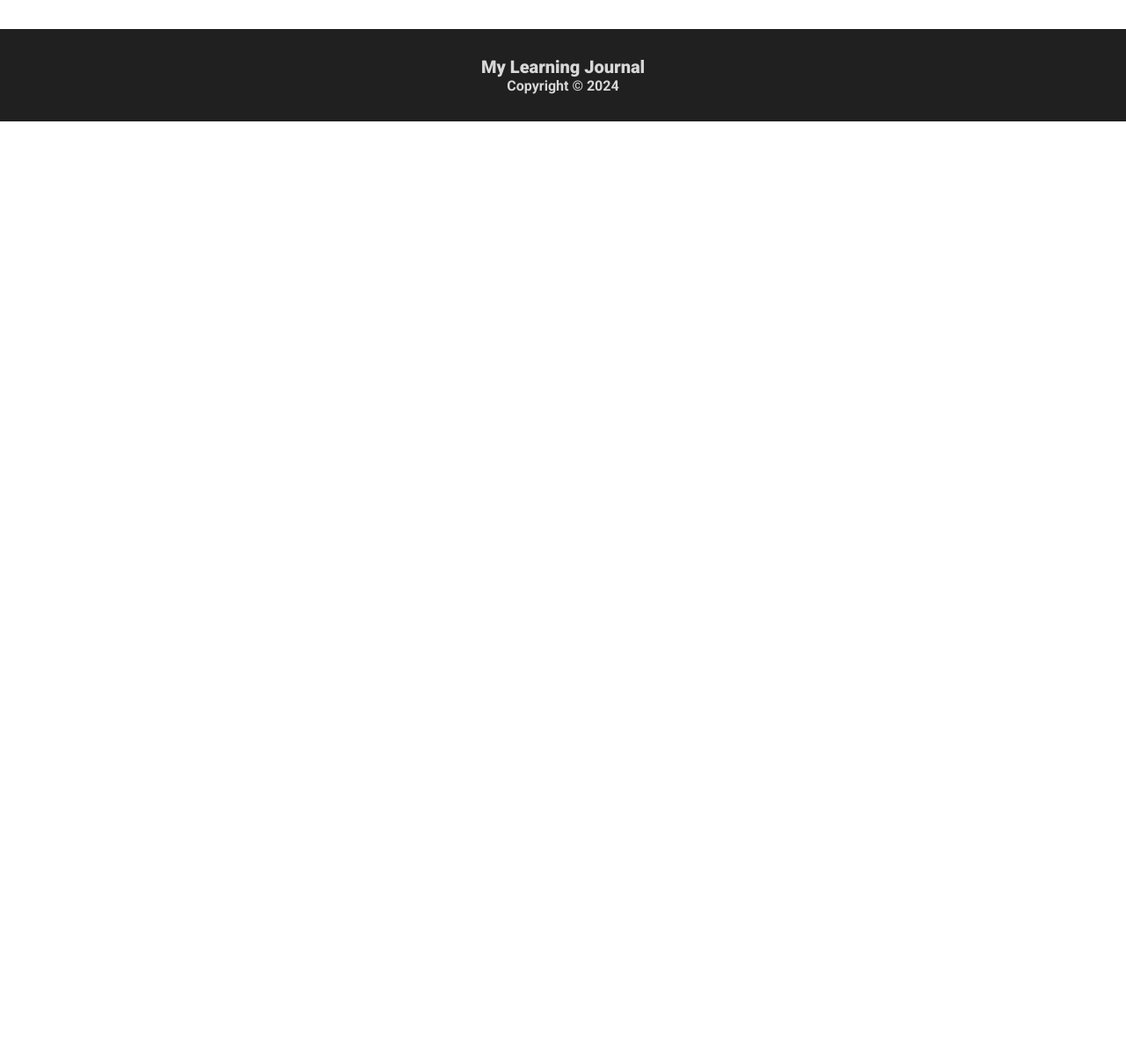
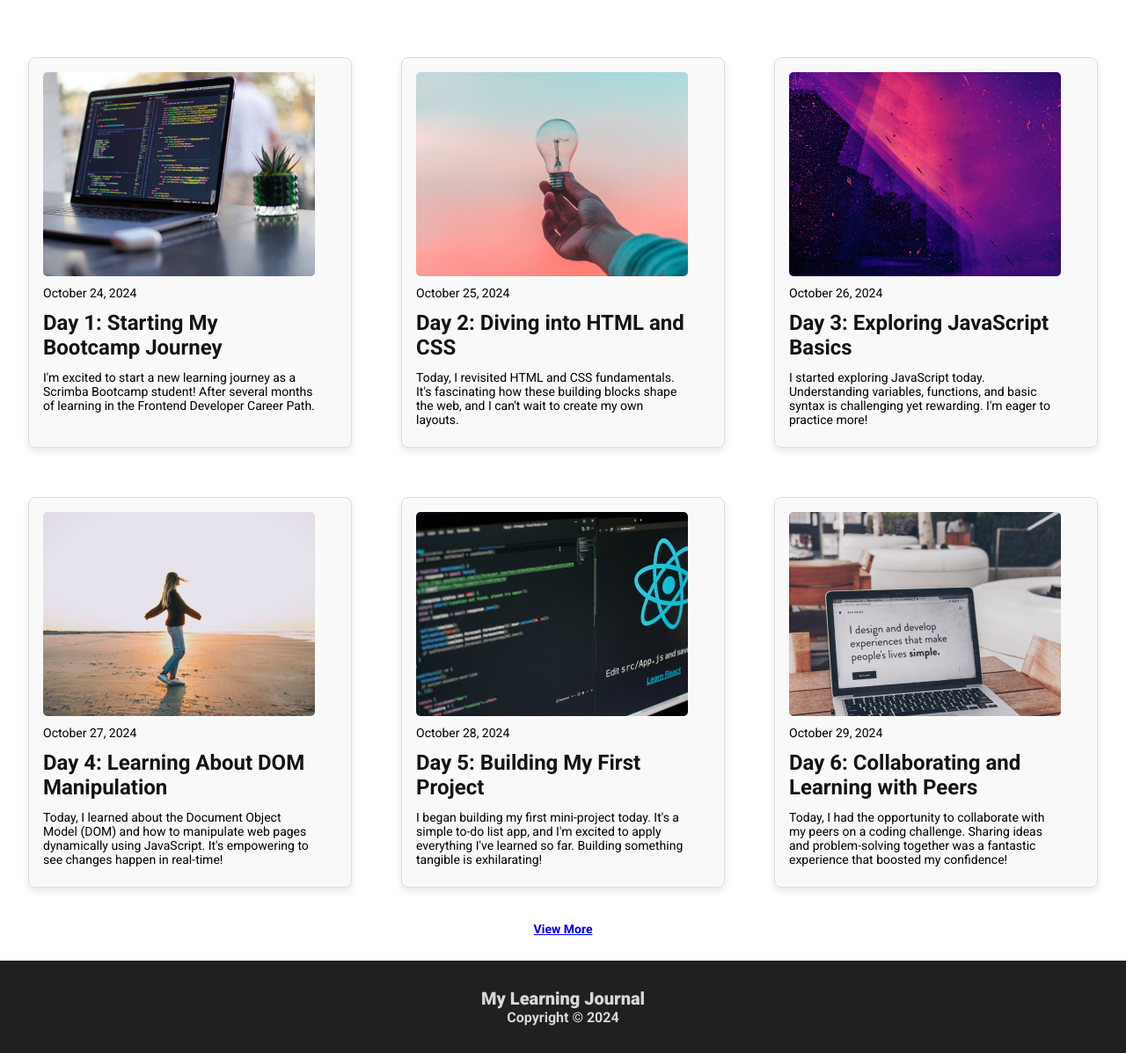
Before and after one commit to perismuniu/Learning-Journal, a plain HTML site: page index.html in a window 1280 px wide. Shown: the part 500-1697 px from the top of the page at 88% size. Before the commit the page ends 800 px from the top, so only its background shows below. Drawn offline with Linux system fonts and the light colour scheme; a web font is replaced by a local one.

Commit message:
blog-section index.js, data.js and css styling

```diff
--- /dev/null
+++ b/data.js
@@ -0,0 +1,44 @@
+export const blogArray = [
+    {
+        id: 1,
+        image: "blog-image-1.png",
+        date: "October 24, 2024",
+        title: "Day 1: Starting My Bootcamp Journey",
+        content: "I'm excited to start a new learning journey as a Scrimba Bootcamp student! After several months of learning in the Frontend Developer Career Path."
+    },
+    {
+        id: 2,
+        image: "blog-image-2.png",
+        date: "October 25, 2024",
+        title: "Day 2: Diving into HTML and CSS",
+        content: "Today, I revisited HTML and CSS fundamentals. It's fascinating how these building blocks shape the web, and I can't wait to create my own layouts."
+    },
+    {
+        id: 3,
+        image: "blog-image-3.png",
+        date: "October 26, 2024",
+        title: "Day 3: Exploring JavaScript Basics",
+        content: "I started exploring JavaScript today. Understanding variables, functions, and basic syntax is challenging yet rewarding. I'm eager to practice more!"
+    },
+    {
+        id: 4,
+        image: "blog-image-4.png",
+        date: "October 27, 2024",
+        title: "Day 4: Learning About DOM Manipulation",
+        content: "Today, I learned about the Document Object Model (DOM) and how to manipulate web pages dynamically using JavaScript. It's empowering to see changes happen in real-time!"
+    },
+    {
+        id: 5,
+        image: "blog-image-5.png",
+        date: "October 28, 2024",
+        title: "Day 5: Building My First Project",
+        content: "I began building my first mini-project today. It's a simple to-do list app, and I'm excited to apply everything I've learned so far. Building something tangible is exhilarating!"
+    },
+    {
+        id: 6,
+        image: "blog-image-6.png",
+        date: "October 29, 2024",
+        title: "Day 6: Collaborating and Learning with Peers",
+        content: "Today, I had the opportunity to collaborate with my peers on a coding challenge. Sharing ideas and problem-solving together was a fantastic experience that boosted my confidence!"
+    }
+]
--- a/index.css
+++ b/index.css
@@ -87,6 +87,67 @@ main {
     padding-top: 15em;
 }
 
+/* blog section */
+
+/* CSS for blog section grid */
+.blog-section {
+    width: 309px;
+    display: grid;
+    grid-template-columns: repeat(3, 1fr);
+    gap: 1.5em;
+    padding: 1em;
+    margin: auto;
+    width: 100%;
+    box-sizing: border-box ;
+}
+
+.blog {
+    background-color: #f9f9f9;
+    border: 1px solid #ddd;
+    border-radius: 8px;
+    padding: 1em;
+    box-shadow: 0 4px 8px rgba(0, 0, 0, 0.1);
+    margin: 1em 1em;
+}
+
+.blog img {
+    width: 309px;
+    height: 232px;
+    border-radius: 5px;
+}
+
+.blog p, .blog h2 {
+    margin: 0.5em 0;
+    width: 309px;
+}
+
+.blog p {
+    font-size: 0.875rem;
+}
+
+.blog h2 {
+    font-size: 1.5rem;
+    color: #141414;
+}
+
+.view-more {
+    text-align: center;
+    margin: 0.5em auto 2em;
+    font-weight: bold;
+    font-size: 0.875rem;
+    color: #000000 !important;
+    text-decoration: none;
+}
+
+.view-more:hover {
+    color: grey;
+}
+
+.view-more:visited {
+    color: #000000;
+}
+
+
 /* Footer section */
 
 footer {
--- a/index.html
+++ b/index.html
@@ -28,12 +28,15 @@
                 Bootcamp to get expert code reviews of my Solo Projects projects and meet like-minded peers.
             </p>
         </section>
+        <section class="blog-section" id="blog-section"> </section>
+        <section class="view-more"><a href="#">View More</a></section>
     </main>
+
     <footer>
         <p class="footer-title">My Learning Journal</p>
         <p class="copyright">Copyright &copy; <span id="year"></span></p>
     </footer>
+
     <script src="index.js" type="module"></script>
-
 </body>
 </html>
--- a/index.js
+++ b/index.js
@@ -1 +1,33 @@
+import { blogArray } from "./data.js";
+
+// Set the current year in the footer
 document.getElementById('year').textContent = new Date().getFullYear()
+
+// Function to generate the HTML for the blog posts
+function getBlogPostHtml () {
+    return blogArray.map((data) => {
+        const { id, image, date, title, content } = data
+        return`
+            <div class="blog" key="${id}">
+                <img src="/images/${image}" alt="${title}" />
+                <p>${date}</p>
+                <h2>${title}</h2>
+                <p>${content}</p>
+            </div>`
+    }).join('')
+}
+
+// Function to render the blog posts in the blog section
+function render () {
+    const blogSection = document.getElementById('blog-section')
+
+    if(blogSection) {
+        blogSection.innerHTML = getBlogPostHtml()
+    } else {
+        console.log('No element with ID "blog-section" found!')
+    }
+
+
+}
+
+render()
```
